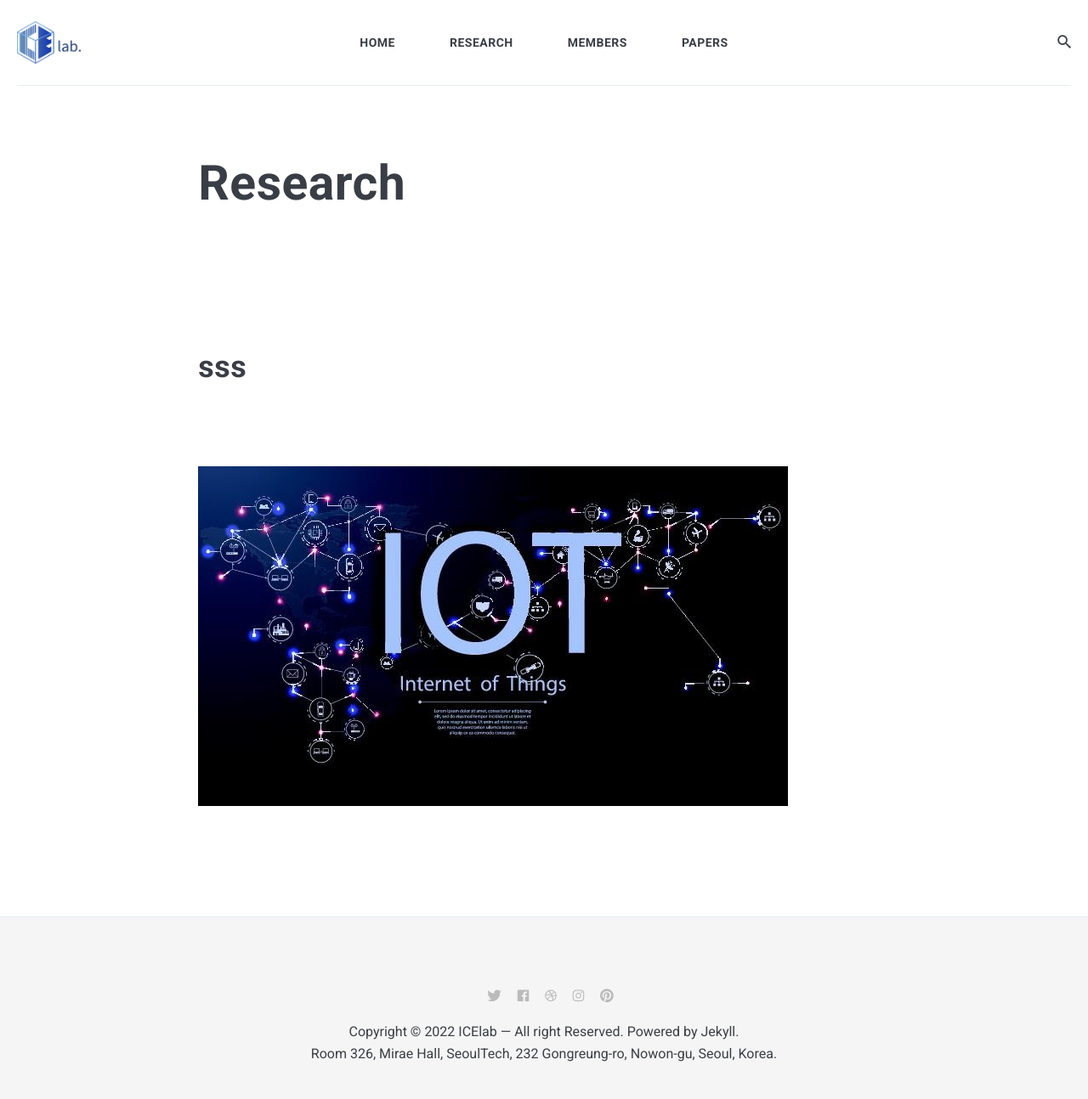
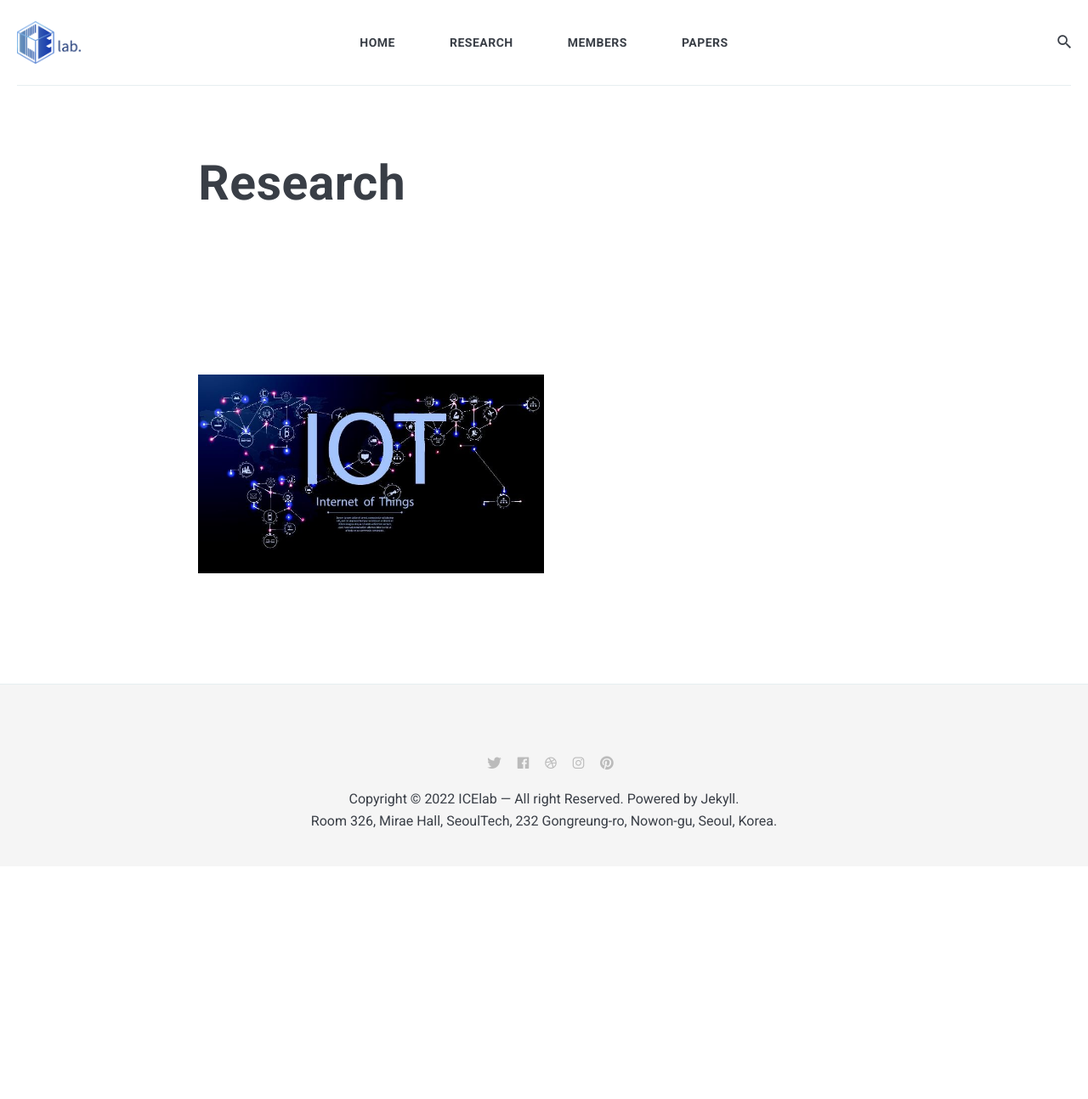
Before and after one commit to icelab-2020/HeeJaeMon123.github.io, a Jekyll site: the page built from _pages/00_research.md, in a window 1280 px wide. Shown: the whole page at 85% size. Built offline with Jekyll 4.4.1, drawn with Linux system fonts in a browser that asks for light colours; nearby versions of some CDN libraries; after the commit the page ends 1020 px from its top, so only the background shows below that.

Commit message:
Update 00_research.md

```diff
--- a/_pages/00_research.md
+++ b/_pages/00_research.md
@@ -4,7 +4,5 @@ title: Research
 permalink: /00_research/
 #image: iot.jpg
 ---
-<h1>sss</h1> <br>
 
-
-![iot]({{site.baseurl}}/images/iot.jpg)
+![iot]({{site.baseurl}}/images/iot.jpg){: width="50%" height="50%"}
```
